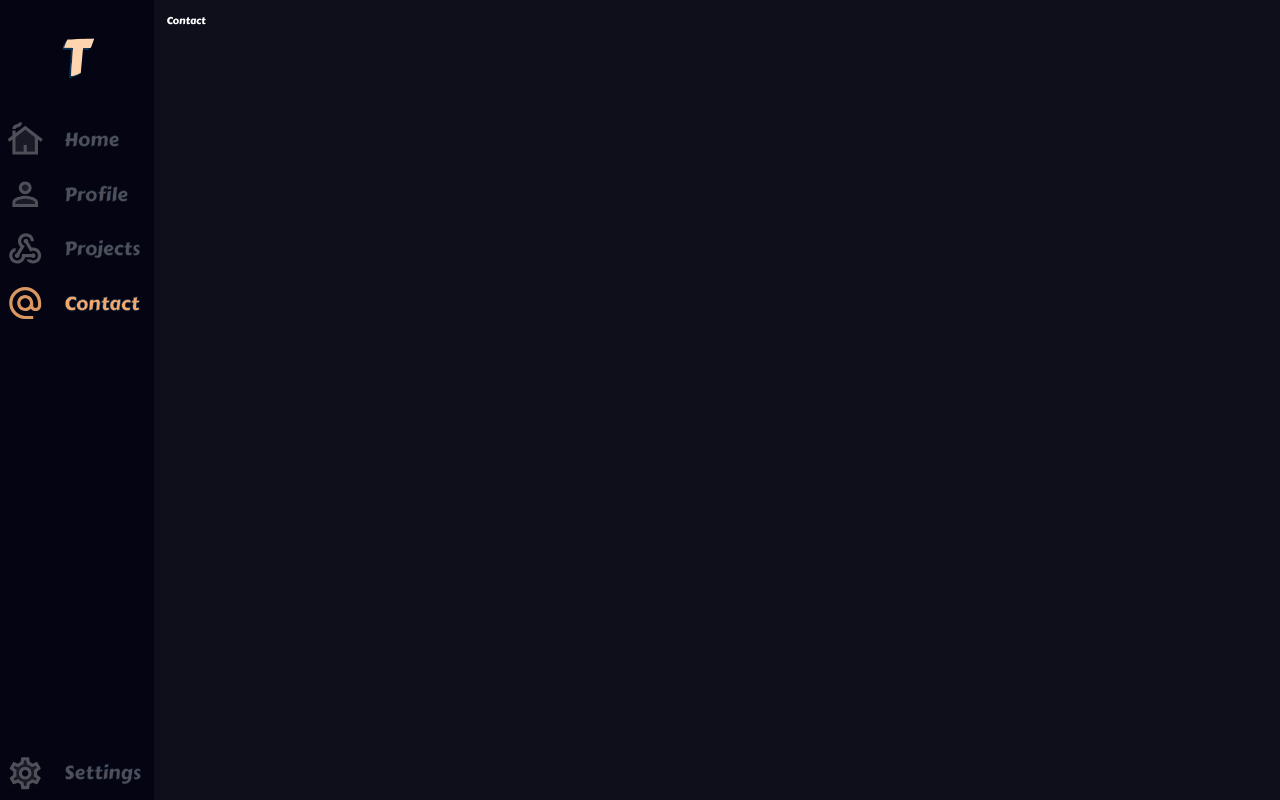
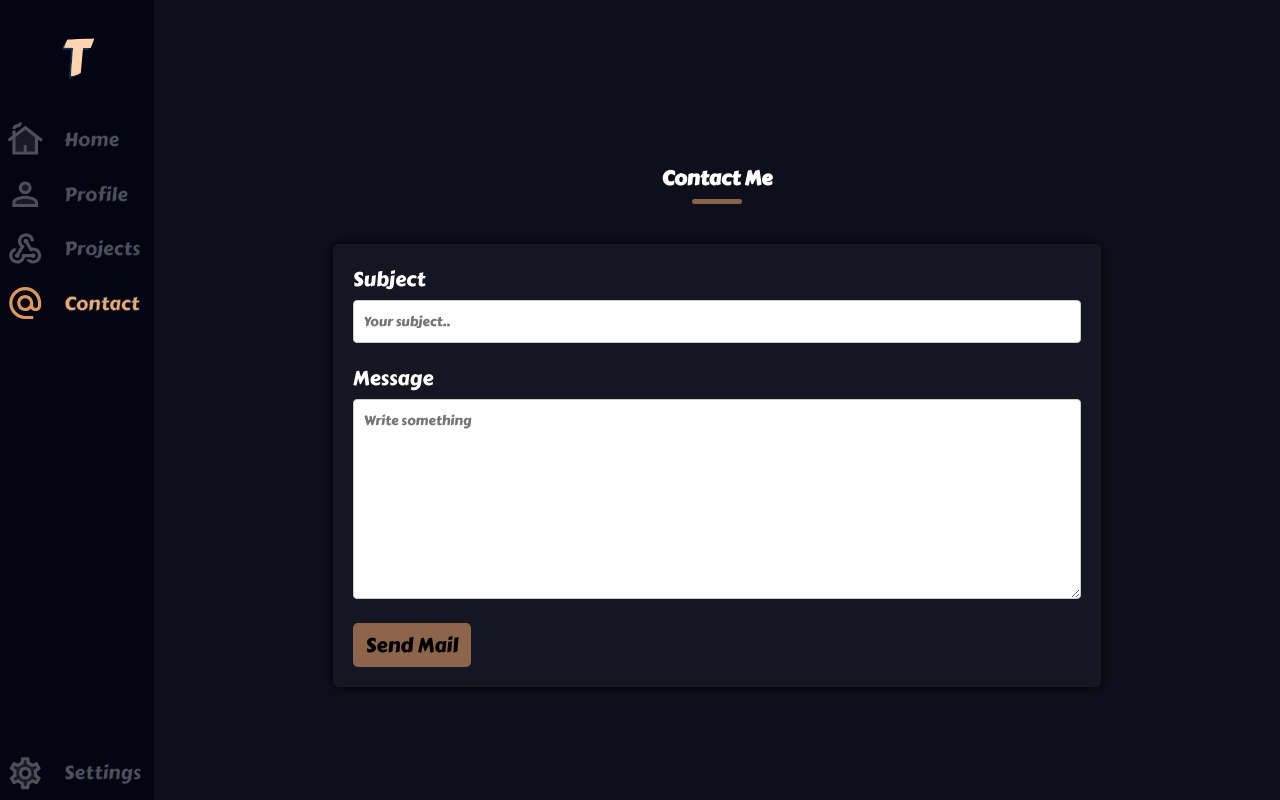
Before and after one commit to devt3/portfolio, a React (Vite) app: page /contact in a window 1280 px wide. Built offline with nearby package versions, Linux system fonts and the light colour scheme.

Commit message:
Contact page and asthetic tweaks for div edges

```diff
--- a/src/pages/Contact.jsx
+++ b/src/pages/Contact.jsx
@@ -1,7 +1,49 @@
 import React from "react";
+import "./Contact.scss";
 
 function Contact() {
-  return <div className="contactpage">Contact</div>;
+  const mailing = () => {
+    let subject = document.getElementById("subject").value;
+    let body = document.getElementById("body").value;
+    let mailToLink =
+      "mailto:tmunatsi3@gmail.com?subject=" + subject + "&body=" + body;
+
+    console.log(mailToLink);
+    window.open(mailToLink);
+  };
+
+  // let subject = 55;
+  // let body = "help";
+
+  //document.write('<a href="' + loc + '">Google</a>');
+
+  return (
+    <div className="contactPage">
+      <h1>
+        <span className="main-heading">Contact Me</span>
+      </h1>
+      <form>
+        <label htmlFor="subject">Subject</label>
+        <input
+          type="text"
+          id="subject"
+          name="subject"
+          placeholder="Your subject.."
+        />
+
+        <label htmlFor="body">Message</label>
+        <textarea
+          id="body"
+          name="body"
+          placeholder="Write something"
+        ></textarea>
+
+        <div className="submitButton" onClick={mailing}>
+          Send Mail
+        </div>
+      </form>
+    </div>
+  );
 }
 
 export default Contact;
--- /dev/null
+++ b/src/pages/Contact.scss
@@ -0,0 +1,81 @@
+
+div.contactPage {
+    display: flex;
+    flex-direction: column;
+    justify-content: center;
+    height: 100%;
+}
+
+form {
+    width: 60vw;
+    max-width: 1000px;
+    margin: 0 auto;
+    border-radius: 5px;
+    background-color: #ffffff07;
+    padding: 20px;
+    box-shadow: 0px 0px 10px black;
+}
+
+.contactPage h1 {
+  position: relative;
+  text-align: center;
+  margin: 50px auto;
+}
+
+h1 span.main-heading::after {
+  content: " ";
+  position: absolute;
+  top: calc(100% + 5px);
+  left: 50%;
+  background: #f3a86b8a;
+  width: 5rem;
+  height: 5px;
+  transform: translateX(-50%) ;
+  border-radius: 5px;
+}
+
+input, textarea  {
+    width: 100%; /* Full width */
+    padding: 10px; /* Some padding */
+    border: 1px solid #ccc; /* Gray border */
+    border-radius: 4px; /* Rounded borders */
+    box-sizing: border-box; /* Make sure that padding and width stays in place */
+    margin-top: 5px; /* Add a top margin */
+    margin-bottom: 20px; /* Bottom margin */
+    resize: vertical; /* Allow the user to vertically resize the textarea (not horizontally) */
+    appearance: textfield;
+  }
+
+  textarea {
+    min-height: 200px;
+    max-height: 50%;
+  }
+
+  label {
+    //font-family: "Poppins";
+    font-size: 20px;
+  }
+
+div.submitButton {
+  width: fit-content;
+  position: relative;
+  font-size: 20px;
+  top: 0;
+  padding: 0.5vw 1vw;
+  background-color:  #f3a86b8a;
+  border-radius: 5px;
+  color: #000000;
+  transition: top 500ms ease;
+  cursor: pointer;
+  user-select: none;
+}
+
+div.submitButton:hover{
+  top: -5px;
+}
+
+@media screen and (max-width: 800px) {
+  form {
+    width: 90vw;
+  }
+}
--- a/src/pages/HomePage.scss
+++ b/src/pages/HomePage.scss
@@ -30,6 +30,8 @@
     min-width: 300px;
     width: 45%;
     padding: 1vw;
+    border-radius: 10px;
+    box-shadow: 0px 0px 10px black;
 }
 
 .skills-title, .socials-title {
--- a/src/pages/Profile.scss
+++ b/src/pages/Profile.scss
@@ -11,6 +11,8 @@
     min-width: 300px;
     padding: 10px;
     background-color: #ffffff04;
+    border-radius: 10px;
+    box-shadow: 0px 0px 10px black;
 }
 
 .about p {
--- a/src/pages/Projects.scss
+++ b/src/pages/Projects.scss
@@ -57,6 +57,8 @@ $list: buffer, a, b, c, d, e, f, g;
     background-repeat: no-repeat;
     background-size: contain;
     padding: 10px;
+    border-radius: 10px;
+    box-shadow: 0px 0px 10px black;
     // overflow:scroll;
    }
 
```
